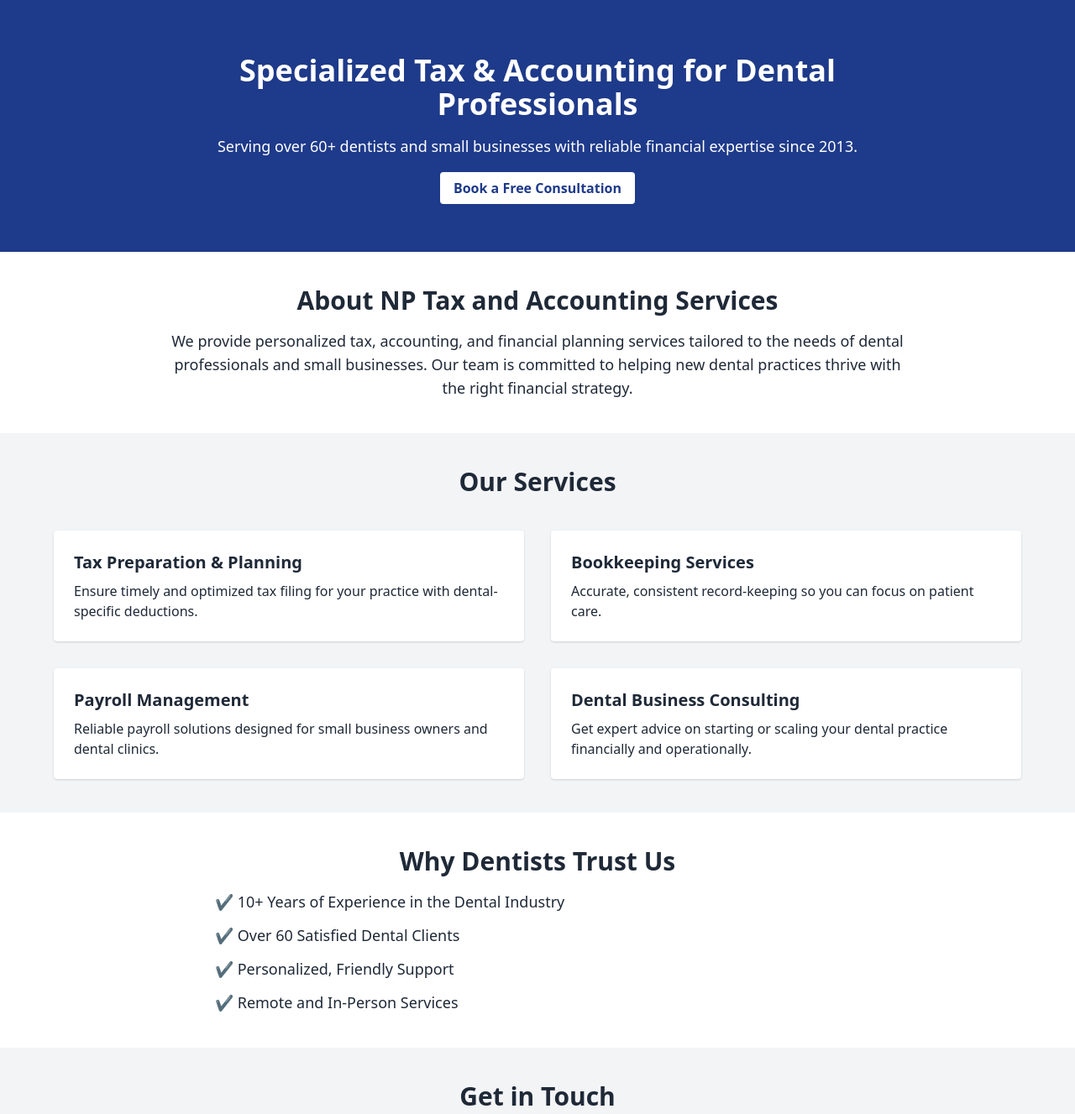
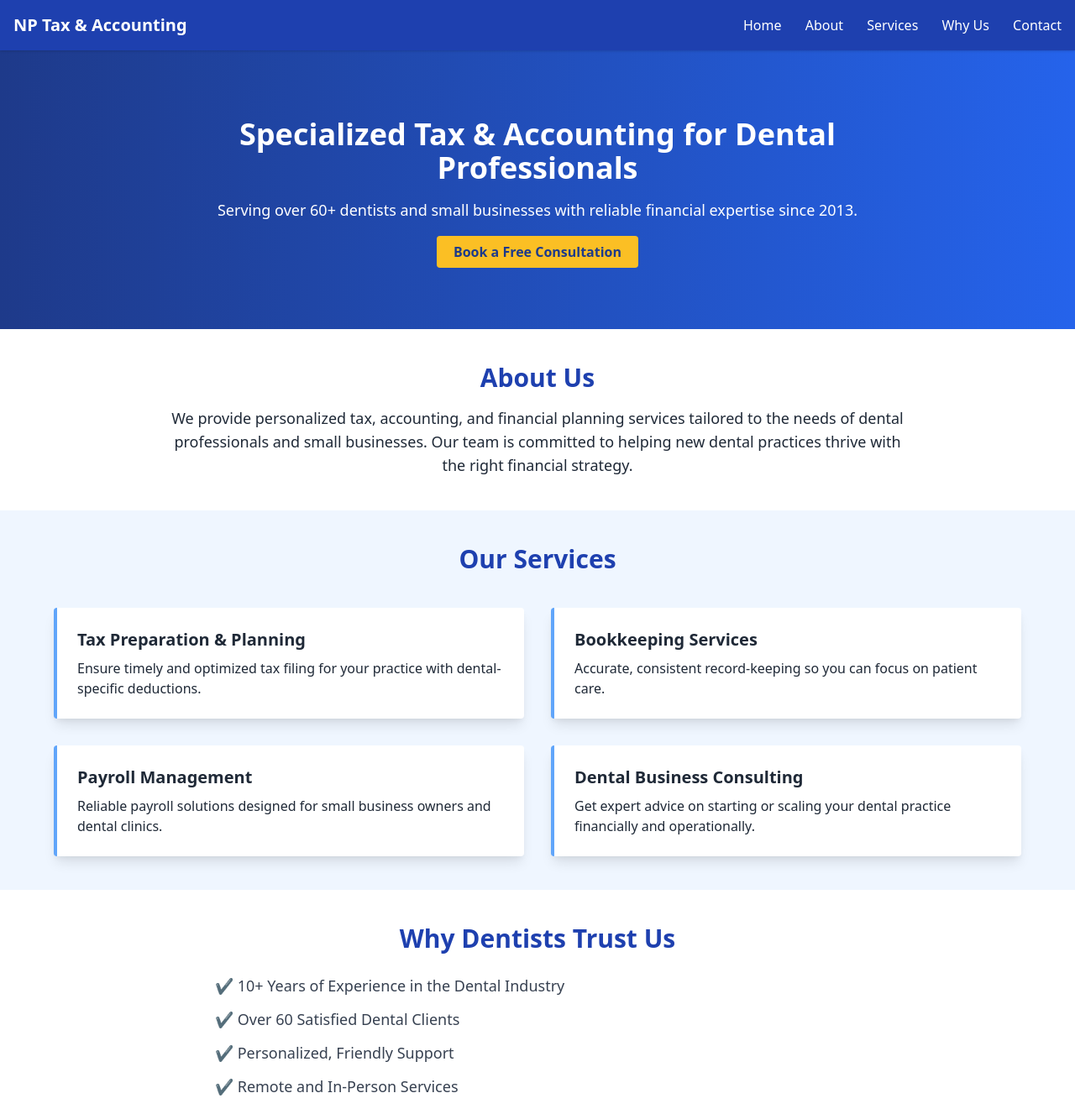
Before and after one commit to KP778/tax_firm_website, a plain HTML site: page index.html in a window 1280 px wide. Shown: the top 1327 px of the page at 84% size. Drawn offline with nearby package versions, Linux system fonts and the light colour scheme.

Commit message:
Color changes.

```diff
--- a/index.html
+++ b/index.html
@@ -6,43 +6,57 @@
   <title>NP Tax and Accounting Services</title>
   <link href="https://cdn.jsdelivr.net/npm/tailwindcss@2.2.19/dist/tailwind.min.css" rel="stylesheet">
 </head>
-<body class="bg-gray-50 text-gray-800">
+<body class="bg-gradient-to-br from-blue-50 to-white text-gray-800">
+
+  <!-- Navigation Bar -->
+  <nav class="bg-blue-800 text-white p-4 shadow sticky top-0 z-50">
+    <div class="max-w-7xl mx-auto flex justify-between items-center">
+      <h1 class="text-xl font-bold">NP Tax & Accounting</h1>
+      <div class="space-x-6">
+        <a href="#hero" class="hover:text-yellow-300">Home</a>
+        <a href="#about" class="hover:text-yellow-300">About</a>
+        <a href="#services" class="hover:text-yellow-300">Services</a>
+        <a href="#why" class="hover:text-yellow-300">Why Us</a>
+        <a href="#contact" class="hover:text-yellow-300">Contact</a>
+      </div>
+    </div>
+  </nav>
 
   <!-- Hero Banner -->
-  <section class="bg-blue-900 text-white text-center py-16 px-6">
+  <section id="hero" class="bg-gradient-to-r from-blue-900 to-blue-600 text-white text-center py-20 px-6">
     <div class="max-w-3xl mx-auto">
       <h1 class="text-4xl font-bold mb-4">Specialized Tax & Accounting for Dental Professionals</h1>
       <p class="text-lg mb-6">Serving over 60+ dentists and small businesses with reliable financial expertise since 2013.</p>
-      <a href="#contact" class="bg-white text-blue-900 font-semibold py-2 px-4 rounded hover:bg-gray-100">Book a Free Consultation</a>
+      <a href="#contact" class="bg-yellow-400 text-blue-900 font-semibold py-2 px-5 rounded hover:bg-yellow-300">Book a Free Consultation</a>
     </div>
   </section>
 
   <!-- About Section -->
-  <section class="p-10 bg-white">
+  <section id="about" class="p-10 bg-white">
     <div class="max-w-4xl mx-auto text-center">
-      <h2 class="text-3xl font-bold mb-4">About NP Tax and Accounting Services</h2>
+      <h2 class="text-3xl font-bold mb-4 text-blue-800">About Us</h2>
       <p class="text-lg">We provide personalized tax, accounting, and financial planning services tailored to the needs of dental professionals and small businesses. Our team is committed to helping new dental practices thrive with the right financial strategy.</p>
     </div>
   </section>
 
   <!-- Services Section -->
-  <section class="bg-gray-100 p-10">
+  <section id="services" class="bg-blue-50 p-10">
     <div class="max-w-6xl mx-auto">
-      <h2 class="text-3xl font-bold text-center mb-10">Our Services</h2>
+      <h2 class="text-3xl font-bold text-center mb-10 text-blue-800">Our Services</h2>
       <div class="grid grid-cols-1 md:grid-cols-2 gap-8">
-        <div class="bg-white p-6 rounded shadow">
+        <div class="bg-white p-6 rounded shadow-lg border-l-4 border-blue-400">
           <h3 class="text-xl font-semibold mb-2">Tax Preparation & Planning</h3>
           <p>Ensure timely and optimized tax filing for your practice with dental-specific deductions.</p>
         </div>
-        <div class="bg-white p-6 rounded shadow">
+        <div class="bg-white p-6 rounded shadow-lg border-l-4 border-blue-400">
           <h3 class="text-xl font-semibold mb-2">Bookkeeping Services</h3>
           <p>Accurate, consistent record-keeping so you can focus on patient care.</p>
         </div>
-        <div class="bg-white p-6 rounded shadow">
+        <div class="bg-white p-6 rounded shadow-lg border-l-4 border-blue-400">
           <h3 class="text-xl font-semibold mb-2">Payroll Management</h3>
           <p>Reliable payroll solutions designed for small business owners and dental clinics.</p>
         </div>
-        <div class="bg-white p-6 rounded shadow">
+        <div class="bg-white p-6 rounded shadow-lg border-l-4 border-blue-400">
           <h3 class="text-xl font-semibold mb-2">Dental Business Consulting</h3>
           <p>Get expert advice on starting or scaling your dental practice financially and operationally.</p>
         </div>
@@ -51,10 +65,10 @@
   </section>
 
   <!-- Why Dentists Trust Us Section -->
-  <section class="p-10 bg-white text-center">
+  <section id="why" class="p-10 bg-white text-center">
     <div class="max-w-3xl mx-auto">
-      <h2 class="text-3xl font-bold mb-4">Why Dentists Trust Us</h2>
-      <ul class="text-left space-y-3 text-lg">
+      <h2 class="text-3xl font-bold mb-6 text-blue-800">Why Dentists Trust Us</h2>
+      <ul class="text-left space-y-3 text-lg text-gray-700">
         <li>✔️ 10+ Years of Experience in the Dental Industry</li>
         <li>✔️ Over 60 Satisfied Dental Clients</li>
         <li>✔️ Personalized, Friendly Support</li>
@@ -64,10 +78,10 @@
   </section>
 
   <!-- Contact Form Section -->
-  <section id="contact" class="p-10 bg-gray-100">
+  <section id="contact" class="p-10 bg-blue-50">
     <div class="max-w-3xl mx-auto">
-      <h2 class="text-3xl font-bold text-center mb-6">Get in Touch</h2>
-      <form name="contact" method="POST" data-netlify="true" class="bg-white p-6 rounded shadow space-y-4">
+      <h2 class="text-3xl font-bold text-center mb-6 text-blue-800">Get in Touch</h2>
+      <form name="contact" method="POST" data-netlify="true" class="bg-white p-6 rounded shadow-lg space-y-4">
         <input type="hidden" name="form-name" value="contact">
         <div>
           <label class="block mb-1">Full Name</label>
@@ -85,7 +99,7 @@
           <label class="block mb-1">Message</label>
           <textarea name="message" rows="4" class="w-full border p-2 rounded"></textarea>
         </div>
-        <button type="submit" class="bg-blue-900 text-white px-6 py-2 rounded hover:bg-blue-800">Submit</button>
+        <button type="submit" class="bg-blue-700 text-white px-6 py-2 rounded hover:bg-blue-800">Submit</button>
       </form>
     </div>
   </section>
```
